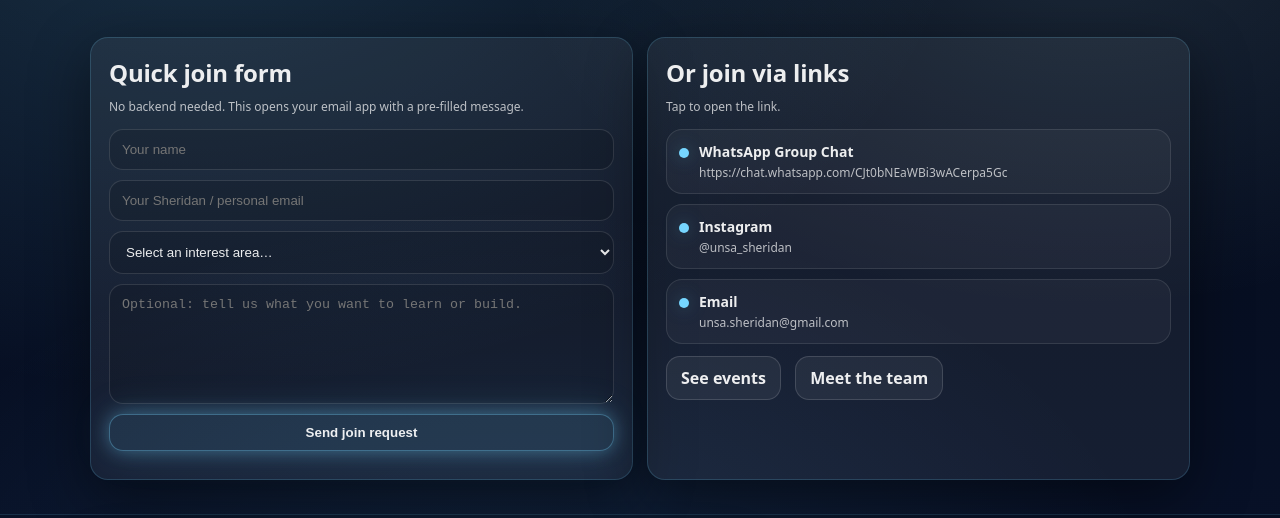
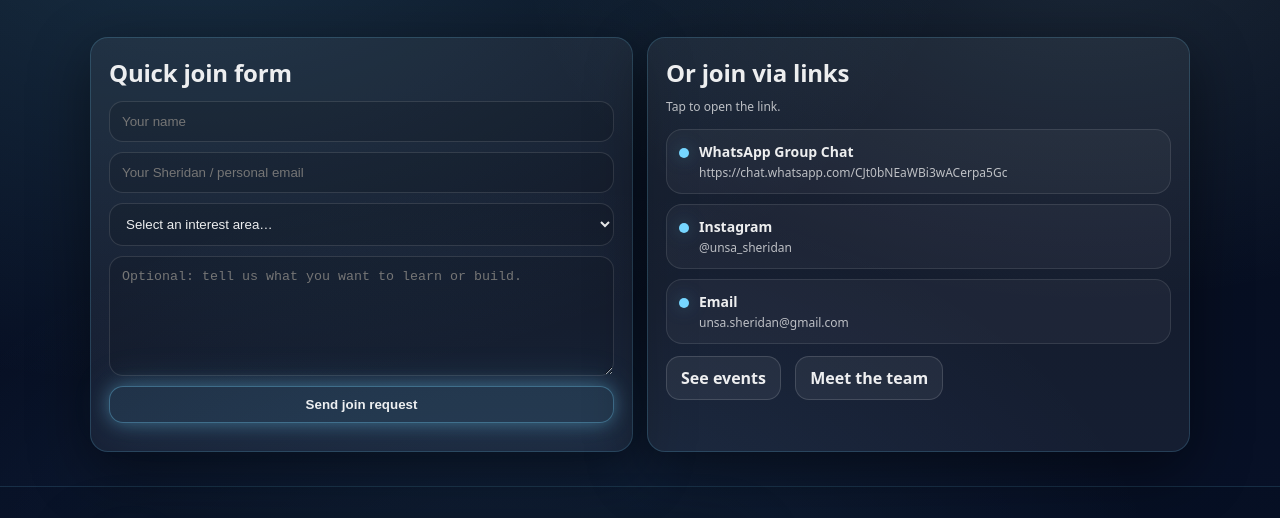
Before and after one commit to asma675/UNSA-Sheridan-Website, a plain HTML site: page join.html in a window 1280 px wide. Shown: the part 197-715 px from the top of the page. Drawn offline with Linux system fonts and the light colour scheme.

Commit message:
Remove paragraph from quick join form
Removed explanatory paragraph about the join form.

```diff
--- a/join.html
+++ b/join.html
@@ -59,8 +59,6 @@
       <div class="split">
         <div class="card pad reveal">
           <h2 style="margin:0 0 8px;">Quick join form</h2>
-          <p class="small">No backend needed. This opens your email app with a pre-filled message.</p>
-
           <!-- Replace data-club-email with your official club email when you have it -->
           <form class="form" id="joinForm" data-club-email="unsa.sheridan@gmail.com">
             <input class="input" id="name" name="name" placeholder="Your name" autocomplete="name" />
```
